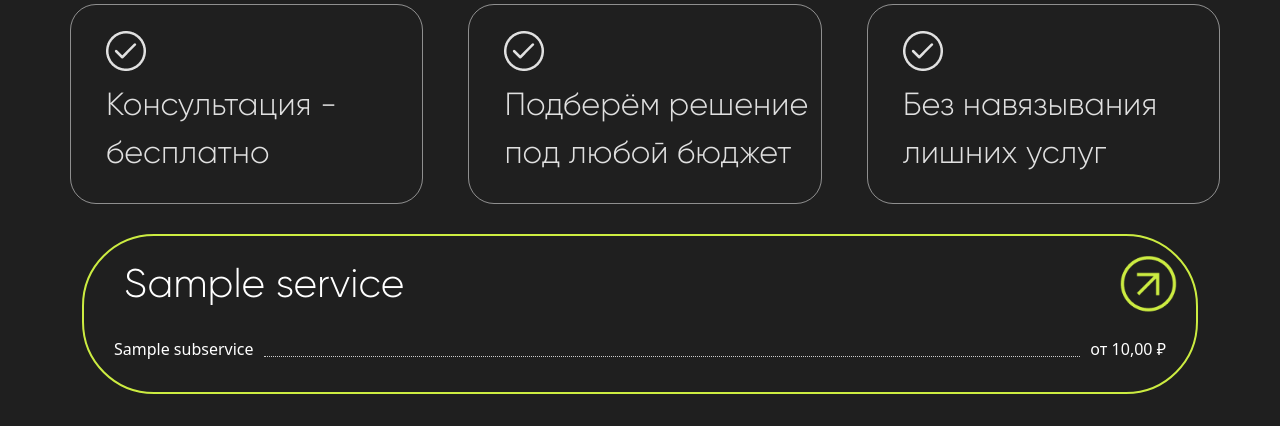
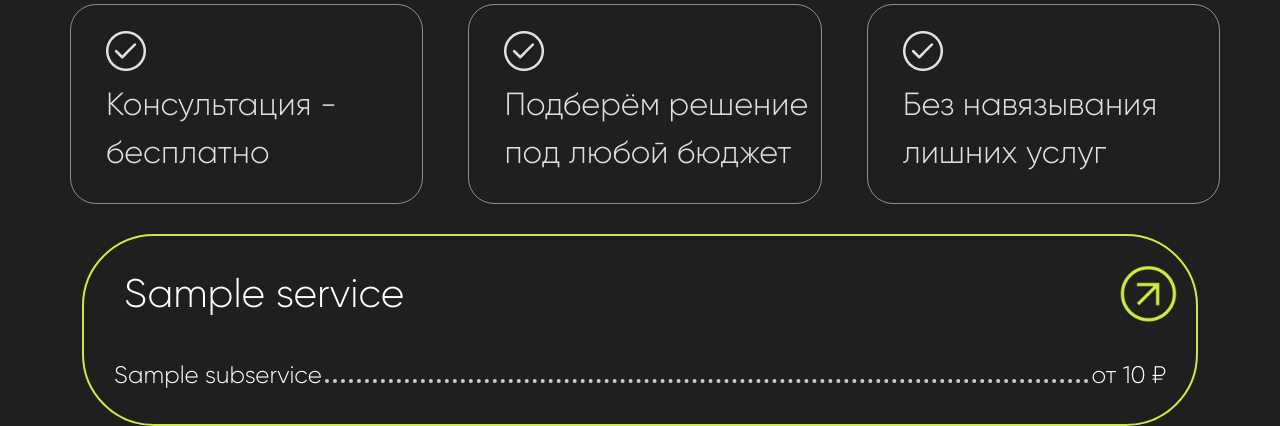
Before and after one commit to ToHellForever/g, a Django app: page / in a window 1280 px wide, after a click that opens the changed part. Shown: the part 3141-3567 px from the top of the page. Before the commit the page ends 3535 px from the top, so only its background shows below. Run offline with Django 5.2, Linux system fonts and the light colour scheme; tables that the repository leaves empty hold one stand-in row (values such as "Sample post"); grey boxes marked "Sample" are stand-in pictures.

Commit message:
накинул для font и разобрался с точками

```diff
--- a/static/css/fonts.css
+++ b/static/css/fonts.css
@@ -123,3 +123,23 @@ p {
     font-weight: 400;
     margin-top: 10px;
 }
+
+
+.service-name {
+    white-space: nowrap;
+    color: white;
+    font-size: 2.5rem;
+    font-family: 'Gilroy-Light', sans-serif !important;
+}
+.price {
+    white-space: nowrap;
+    color: white;
+    font-size: 1.5rem;
+    font-family: 'Gilroy-Light', sans-serif !important;
+}
+.subservice-name {
+    white-space: nowrap;
+    color: white;
+    font-size: 1.5rem;
+    font-family: 'Gilroy-Light', sans-serif !important;
+}
--- a/static/css/main.css
+++ b/static/css/main.css
@@ -25,9 +25,6 @@ body {
     margin-top: auto;
 }
 
-.price {
-    white-space: nowrap;
-}
 
 .button-text-container {
     display: flex;
@@ -245,8 +242,8 @@ body {
 
 .custom-accordion-item .accordion-header {
     border-radius: 72px !important;
-    margin-top: -30px;
-    height: 130px;
+    margin-top: -20px;
+    height: 140px;
 }
 
 .custom-accordion-button {
@@ -322,16 +319,12 @@ body {
 
 .dots {
     flex-grow: 1;
-    border-bottom: 1px dotted #ccc;
-    margin: 0 10px;
+    border-bottom: 4px dotted #ccc;
+    margin: 0 3px;
     height: 1em;
     line-height: 1em;
 }
 
-.price {
-    white-space: nowrap;
-    color: white;
-}
 
 /* Swiper styles for mobile */
 @media (max-width: 767.98px) {
--- a/templates/landing.html
+++ b/templates/landing.html
@@ -153,7 +153,7 @@
                 <button class="accordion-button custom-accordion-button collapsed" type="button" data-bs-toggle="collapse"
                         data-bs-target="#collapse{{ forloop.counter }}" aria-expanded="false"
                         aria-controls="collapse{{ forloop.counter }}">
-                    <span>{{ service.name }}</span>
+                    <span class="service-name">{{ service.name }}</span>
                     <img src="/media/icon/arrow-list.png" alt="" class="custom-arrow">
                 </button>
             </h2>
@@ -163,9 +163,9 @@
                     <ul class="subservices-list">
                         {% for subservice in service.subservices.all %}
                         <li class="subservice-item">
-                            <span>{{ subservice.name }}</span>
+                            <span class="subservice-name">{{ subservice.name }}</span>
                             <span class="dots"></span>
-                            <span class="price">от {{ subservice.price }} ₽</span>
+                            <span class="price">от {{ subservice.price|floatformat }} ₽</span>
                         </li>
                         {% endfor %}
                     </ul>
```
